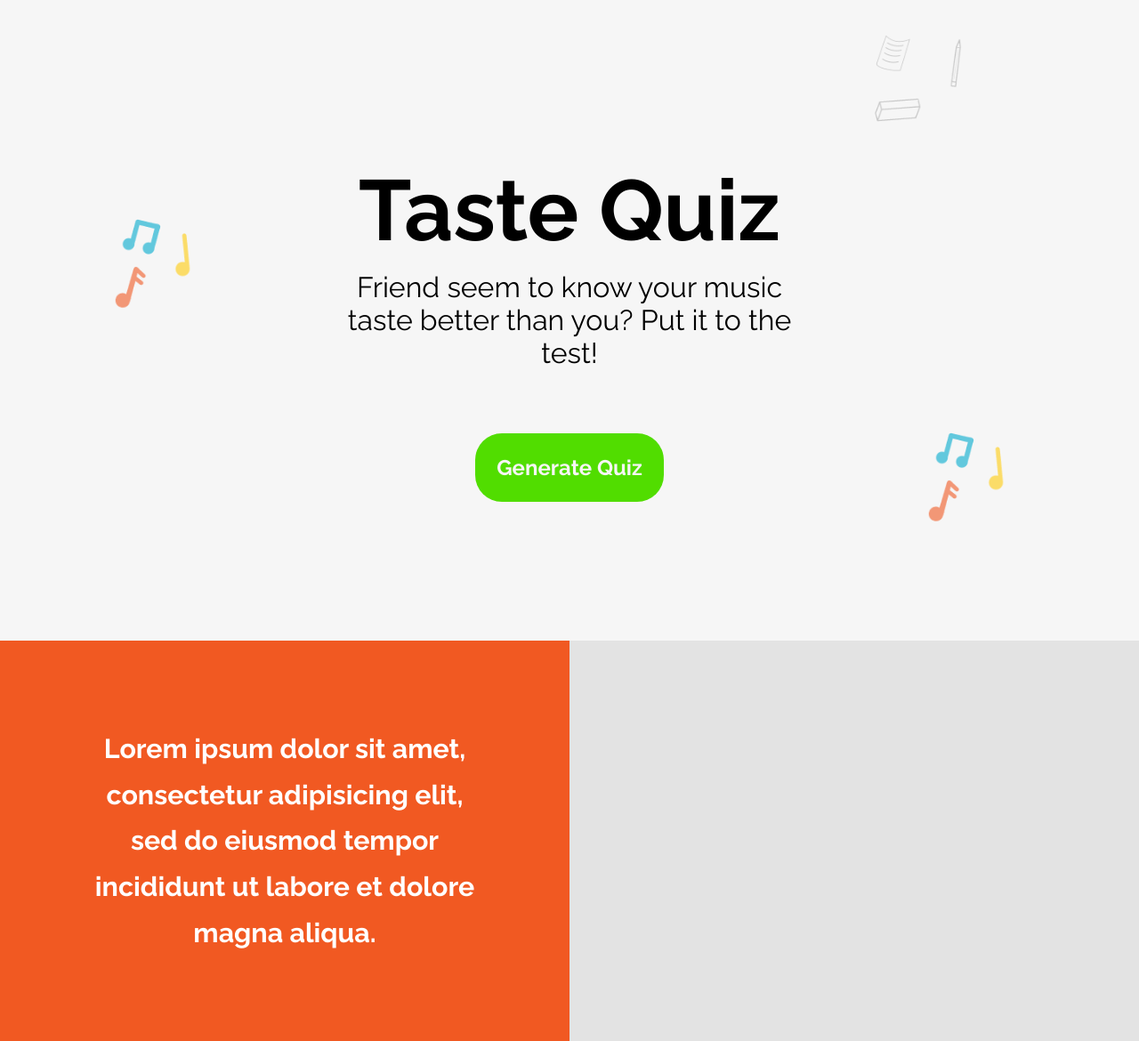
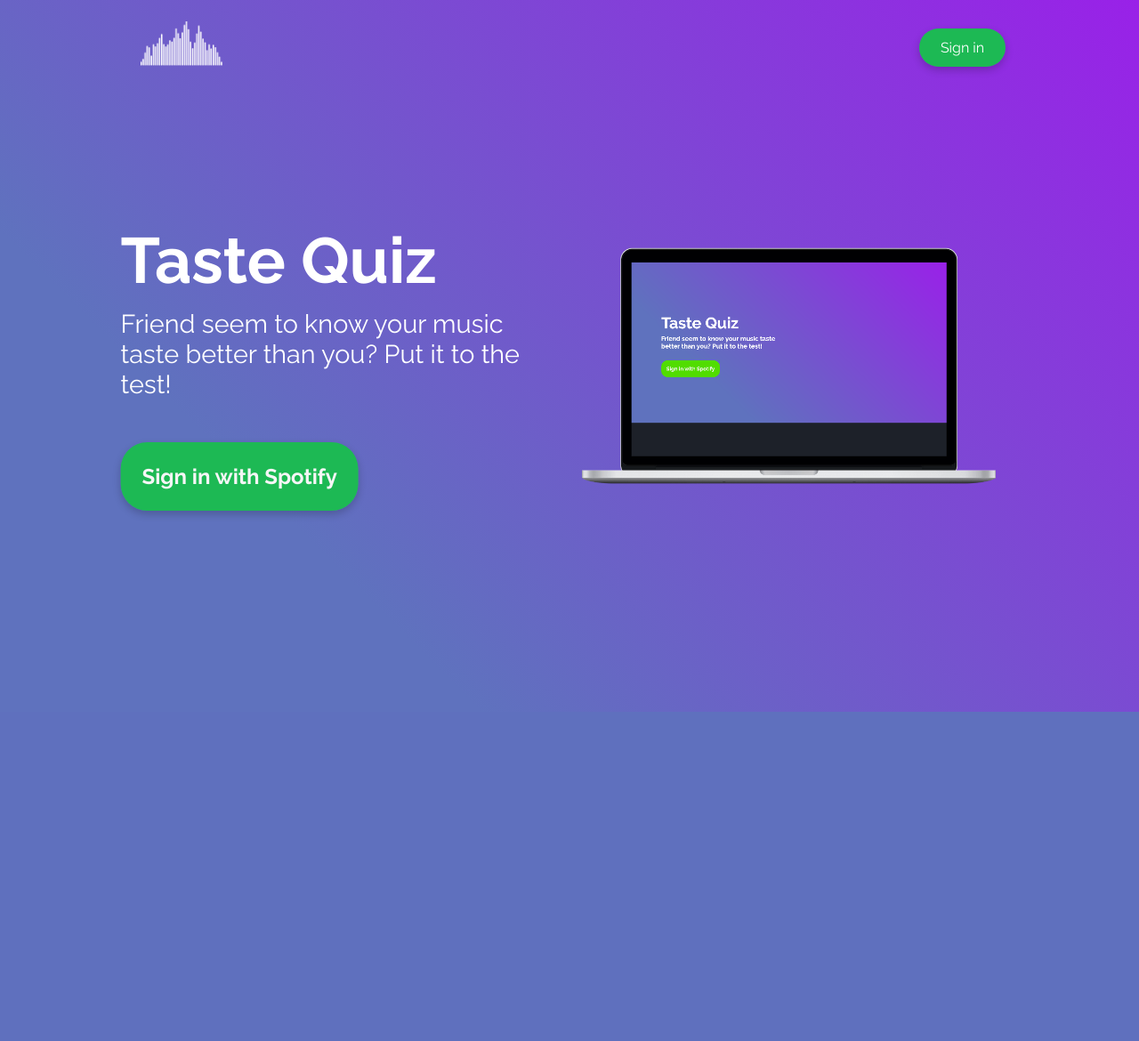
Before and after one commit to bashcorp/spotifyquiz, a PHP site: page / in a window 1280 px wide. Shown: the whole page at 89% size. After the commit the page ends 800 px from the top, so only its background shows below. Run offline with PHP 8.4, Linux system fonts and the light colour scheme.

Commit message:
Website gradient update

```diff
--- a/Homepage/css/nav.css
+++ b/Homepage/css/nav.css
@@ -1,144 +1,38 @@
-* {
-margin:0;
-padding:0;
+nav {
+	padding: 24px;
+	width: 85%;
+	max-width: 1680px;
 }
 
-.xbutton {
-position:fixed;
-cursor:pointer;
-z-index:1000;
-right:20px;
-top:12px;
-transition:all .4s ease-in-out;
+nav img {
+	height: 50px;
+	margin-left: 70px;
 }
 
-.xbutton:hover {
-opacity:100%;
-top:13px;
+nav ul {
+	list-style: none;
+	display: flex;
+  	justify-content: space-between;
 }
 
-#nav-bar-wrapper {
-width:100%;
-height:100%;
-position:absolute;
-overflow:hidden;
-z-index:1;
+.top-sign-in {
+	padding: 12px 24px;
+	background-color: #1DB954;
+	border-radius: 30px;
+	font-weight: 400;
+	color: #ffffff;
+	margin-top: 0;
+	transition: all 1s ease;
+	box-shadow:0 4px 10px rgba(0,0,0,0.2);
 }
 
-.horizontal-bar {
-float:left;
-margin:0;
-padding:0;
-width:100%;
-height:25%;
-animation-delay:.7s;
-animation-duration:2s;
-animation-fill-mode:forwards;
-position:relative;
-box-shadow:0 3px 15px rgba(0,0,0,0.3);
+li:last-of-type {
+	margin-right: -63px;
+	margin-top: 20px;
 }
 
-.pink-nav {
-background:#fc60ff;
-background:linear-gradient(214deg,rgba(252,96,255,1) 0%,rgba(249,152,251,1) 100%);
+.top-sign-in:hover{
+	color: white;
+	margin-top: 1px;
+	background-color: #18a148;
 }
-
-.green-nav {
-background:#18a22a;
-background:linear-gradient(214deg,rgba(24,162,42,1) 0%,rgba(56,218,76,1) 100%);
-}
-
-.yellow-nav {
-background:#e8cd0b;
-background:linear-gradient(214deg,rgba(232,205,11,1) 0%,rgba(255,227,25,1) 100%);
-}
-
-.blue-nav {
-background:#61c2ff;
-background:linear-gradient(214deg,rgba(97,194,255,1) 0%,rgba(18,145,224,1) 100%);
-}
-
-.bar1,.bar2,.bar3 {
-width:35px;
-height:3px;
-background-color:#fff;
-margin:6px 0;
-transition:.4s;
-}
-
-.change .bar1 {
--webkit-transform:rotate(-45deg) translate(-5px,6px);
-transform:rotate(-45deg) translate(-5px,6px);
-}
-
-.change .bar2 {
-opacity:0;
-}
-
-.change .bar3 {
--webkit-transform:rotate(45deg) translate(-6px,-8px);
-transform:rotate(45deg) translate(-6px,-8px);
-}
-
-.overlay {
-height:0;
-width:100%;
-position:fixed;
-padding:0;
-margin:0;
-z-index:999;
-top:0;
-left:0;
-background-color:#000;
-background-color:rgba(0,0,0,0.9);
-overflow-x:hidden;
-transition:.5s;
-}
-
-.overlay-content {
-position:relative;
-width:100%;
-text-align:center;
-margin-top:30px;
-}
-
-.overlay a {
-text-decoration:none;
-height:auto;
-display:flex;
-justify-content:center;
-align-items:center;
-transition:.3s;
-height:100%;
-font-size:250%;
-font-weight:700;
-color:#fff;
-}
-
-.overlay a:hover,.overlay a:focus {
-letter-spacing:1.5px;
-}
-
-.overlay a:hover .outbound {
-opacity:1;
-margin-left:8px;
-}
-
-.overlay .closebtn {
-position:absolute;
-top:20px;
-right:45px;
-font-size:60px;
-}
-
-@media screen and (max-height: 450px) {
-.overlay a {
-font-size:20px;
-}
-
-.overlay .closebtn {
-font-size:40px;
-top:15px;
-right:35px;
-}
-}
--- a/Homepage/css/styles.css
+++ b/Homepage/css/styles.css
@@ -4,17 +4,17 @@
 }
 
 body {
-	width: 100%;
+	background-color: #9921e8;
+	background-image: linear-gradient(225deg, #9921e8 0%, #5f72be 74%);
+	width: 90%;
 	max-width: 1680px;
 	margin: 0 auto;
+	height: 100vh;
+	overflow: auto;
+	position: relative;
 	font-family: "Raleway","sans-serif";
-	background-color: #f6f6f6;
 }
 
-.head-content {
-	height: 90vh;
-	overflow: auto;
-}
 
 a {
 	text-decoration: none;
@@ -23,18 +23,17 @@ a {
 .center-wrapper {
 	position: absolute;
 	left: 50%;
-	top: 45%;
+	top: 53%;
 	-ms-transform: translate(-50%, -50%);
 	transform: translate(-50%, -50%);
-	text-align: center;
-	width: 500px;
+	width: 90%;
+	z-index: 2;
 }
-
 
 .description-wrapper {
 	margin-top: 12px;
-	font-size: 2.0em;
-
+	font-size: 1.8em;
+	font-weight: 400;
 }
 
 .title-wrapper {
@@ -42,134 +41,52 @@ a {
 }
 
 .head-b-wrapper {
-	margin-top: 96px;
+	margin: 72px 0px 48px 0px;
 }
 
 .head-b-generate-quiz {
 	font-size: 1.5em;
 	padding: 24px;
-	background-color: #51dd00;
+	background-color: #1DB954;
 	border-radius: 30px;
 	font-weight: 700;
 	color: #f6f6f6;
 	margin-top: 0;
-	transition: all .5s ease;
+	transition: all 1s ease;
+	box-shadow:0 4px 10px rgba(0,0,0,0.2);
 }
 
-.head-b-generate-quiz:hover {
+.head-b-generate-quiz:hover{
 	color: white;
 	margin-top: 1px;
-	background-color: #47c200;
+	background-color: #18a148;
 }
 
 .flex-container {
-  display: flex;
-  flex-wrap: wrap;
-  flex-direction: row-reverse;
-  justify-content: space-around;
-  align-content: flex-start;
-  align-items: stretch;
+	display: flex;
+	flex-direction: row-reverse;
+	justify-content: space-around;
+	flex-wrap: nowrap;
+	align-content: flex-start;
+	align-items: stretch;
+	overflow: hidden;
+}
+
+.right img {
+	width:100%;
 }
 
 .flex-child {
 	flex: 1 0 auto;
-	max-width: 50%;
+	max-width: 45%;
 }
 
 .right {
-	background-color: #e3e3e3;
+	padding: 24px;
 }
 
 .left {
-	background-color: #f15922;
-	font-size: 1.9em;
-	line-height: 170%;
-	text-align: center;
+	text-align: left;
 	color: white;
 	font-weight: 700;
 }
-
-.pastel-body-p {
-	padding: 96px;
-}
-
-.head-img-wrapper img{
-	height: 110px;
-	width: 110px;
-	position: absolute;
-	animation-iteration-count: infinite;
-	animation-direction: alternate-reverse;
-	animation-fill-mode: both;
-	transition-timing-function: linear;
-	opacity: 60%;
-}
-
-
-
-#music-note-1 {
-	top: 30%;
-	left: 10%;
-	animation-duration: 3s;
-	animation-name: "music-note-bobbing-1";
-
-}
-
-#music-note-2 {
-	top: 4%;
-	right: 15%;
-	animation-duration: 4s;
-	animation-name: "music-note-bobbing-2";
-	opacity: 90%;
-
-}
-
-#music-note-3 {
-	top: 60%;
-	right: 10%;
-	animation-duration: 4.5s;
-	animation-delay: .6s;
-	animation-name: "music-note-bobbing-3";
-
-}
-
-
-@keyframes music-note-bobbing-1 {
-	0% {
-		top: 30%;
-		transform: rotate(-9deg);
-	}
-	100% {
-		top: 31%;
-		transform: rotate(-10deg);
-	}
-}
-
-@keyframes music-note-bobbing-2 {
-	0% {
-		top: 4%;
-		transform: rotate(-15deg);
-		transform: scale(.9);
-	}
-	100% {
-		top: 5%;
-		transform: rotate(-14deg);
-		transform: scale(.9);
-
-	}
-}
-
-
-@keyframes music-note-bobbing-3 {
-	0% {
-		top: 60%;
-		transform: rotate(-20deg);
-		transform: scale(.8);
-
-	}
-	100% {
-		top: 61%;
-		transform: rotate(-19deg);
-		transform: scale(.8);
-
-	}
-}
--- a/Homepage/index.php
+++ b/Homepage/index.php
@@ -6,13 +6,29 @@
 	<meta name="viewport" content="width=device-width, initial-scale=1.0">
 	<meta name="description" content="">
 	<link rel="stylesheet" type="text/css" href="css/styles.css">
+	<link rel="stylesheet" type="text/css" href="css/nav.css">
 	<link rel="stylesheet" href="https://fonts.googleapis.com/css2?family=Raleway:wght@400;700&display=swap">
 </head>
 
+<nav>
+	<ul>
+		<li>
+			<a href="#"><img src="img/logo.png"></a>
+		</li>
+		<li>
+			<a class="top-sign-in" href="#">Sign in</a>
+		</li>
+	</ul>
+</nav>
+
 <body>
-
-	<header class="head-content">
+	<section>
 		<div class="center-wrapper">
+			<div class="flex-container">
+				<div class="flex-child right">
+					<img src="img/demo-1.png">
+				</div>
+				<div class="flex-child left" id="wcsa-section">
 					<div class="title-wrapper">
 						<h1>Taste Quiz</h1>
 					</div>
@@ -21,31 +37,14 @@
 					</div>
 
 					<div class="head-b-wrapper">
-				<a class="head-b-generate-quiz" href="#">Generate Quiz</a>
+						<a class="head-b-generate-quiz" id="button-main" href="#">Sign in with Spotify</a>
+					</div>
+
 				</div>
 			</div>
-		<div class="head-img-wrapper">
-			<img id="music-note-1" src="img/music-notes.png">
-			<img id="music-note-2" src="img/papers-icon.png">
-			<img id="music-note-3" src="img/music-notes.png">
-		</div>
-	</header>
-	<section>
-
-		<div class="flex-container">
-			<div class="flex-child right">
-				<p></p>
-			</div>
-			<div class="flex-child left">
-				<p class="pastel-body-p">Lorem ipsum dolor sit amet, consectetur adipisicing elit, sed do eiusmod
-				tempor incididunt ut labore et dolore magna aliqua.</p>
 		</div>
 	</div>
+
 </section>
-
-	<?php
-	include "js/toggle-nav.php";
-	include "js/toggle-x.php";
-	?>
 </body>
 </html>
```
Also changed, not shown: Homepage/img/about.png (added), Homepage/img/demo-1.png (added), Homepage/img/logo.png (added), 1 other file. Lines whose indentation alone changed are shown as unchanged.
